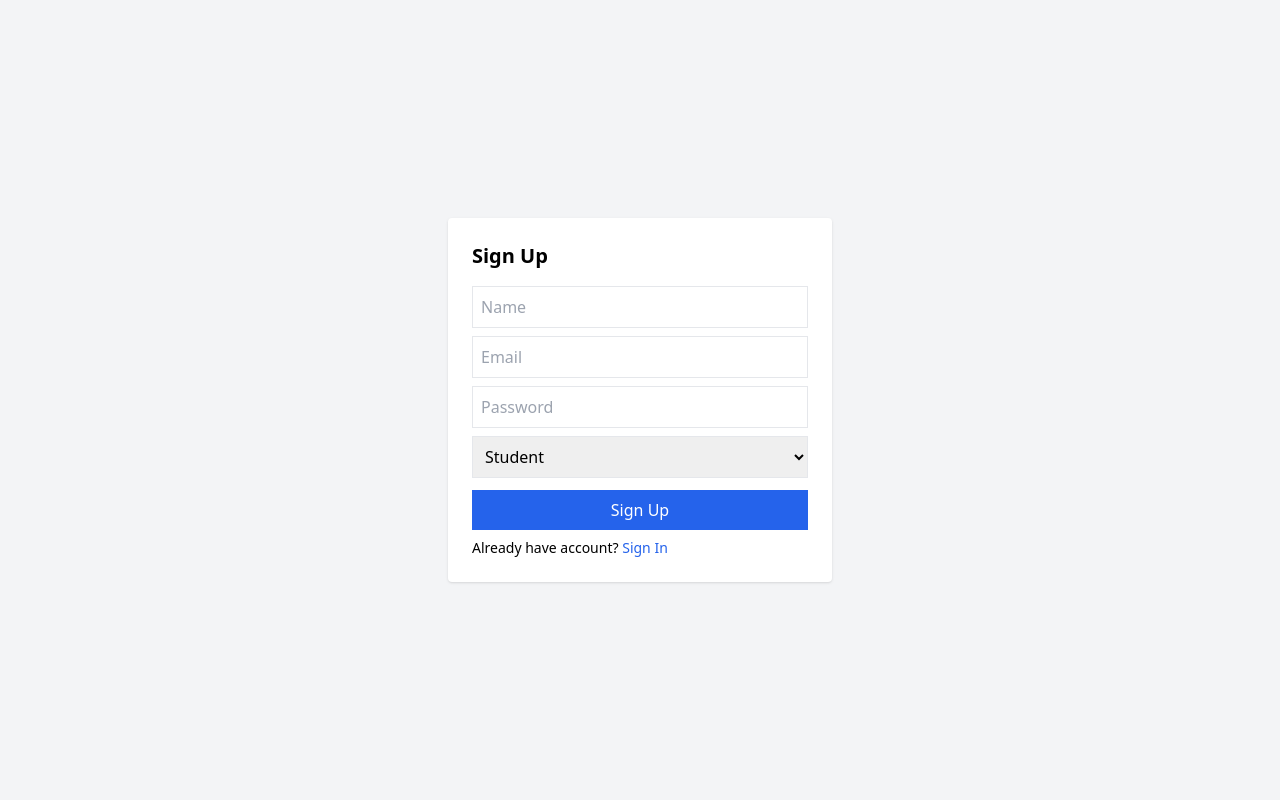
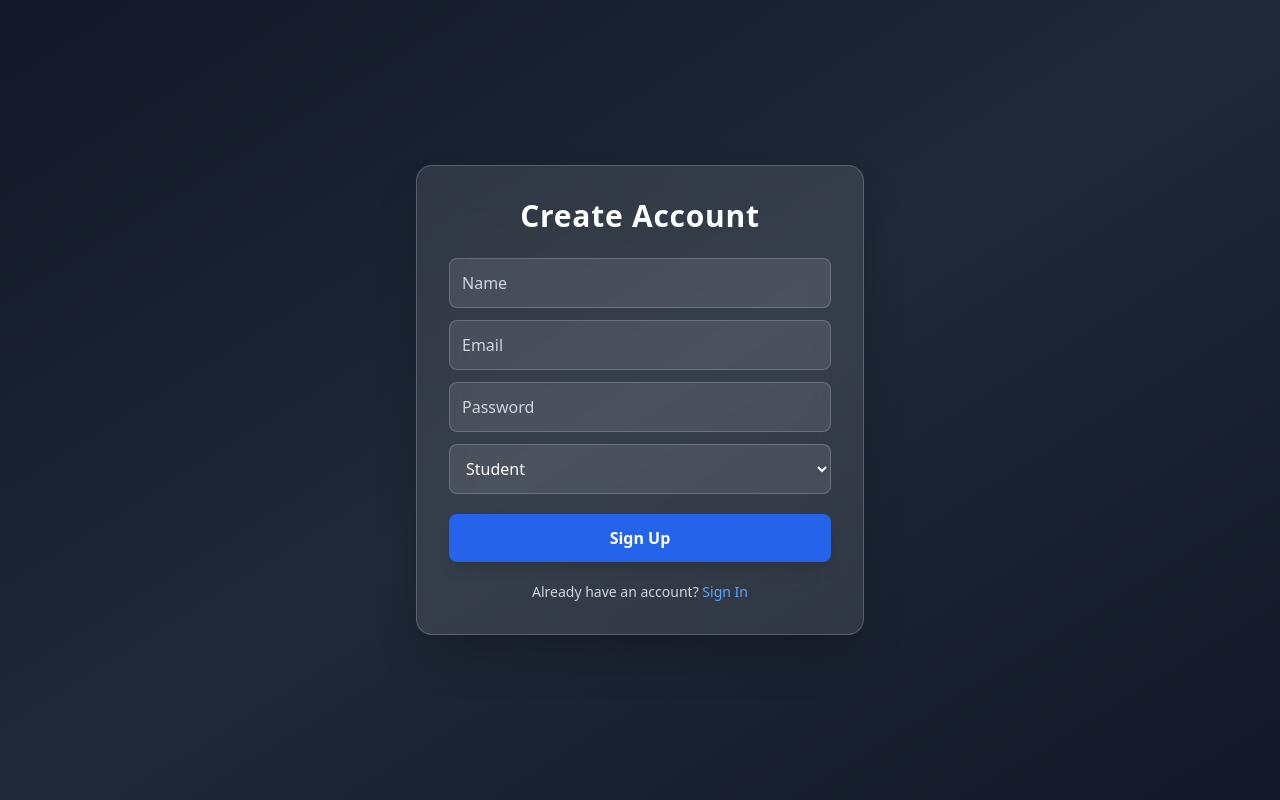
Before and after one commit to Shovon8054/hireflow, a React (Vite) app in the folder frontend/: page /signup in a window 1280 px wide. Built offline with nearby package versions, Linux system fonts and the light colour scheme.

Commit message:
sign in and sign up page ui updated

```diff
--- a/frontend/src/pages/Signin.jsx
+++ b/frontend/src/pages/Signin.jsx
@@ -39,15 +39,15 @@ const Signin = () => {
   };
 
   return (
-    <div className="min-h-screen flex items-center justify-center bg-gray-100">
+    <div className="min-h-screen flex items-center justify-center bg-gradient-to-br from-gray-900 via-gray-800 to-gray-900 px-4">
 
-      <div className="bg-white p-8 rounded shadow w-96">
+    <div className="w-full max-w-md bg-white/10 backdrop-blur-xl border border-white/20 p-8 rounded-2xl shadow-2xl">
 
-        <h2 className="text-2xl font-bold mb-5 text-center">
-          Sign In
+        <h2 className="text-3xl font-bold mb-6 text-center text-white tracking-wide">
+        Log In
         </h2>
 
-        <form onSubmit={handleSubmit} className="space-y-4">
+        <form onSubmit={handleSubmit} className="space-y-5">
 
         <input
             type="email"
@@ -55,7 +55,7 @@ const Signin = () => {
             placeholder="Email"
             value={form.email}
             onChange={handleChange}
-            className="w-full border p-2 rounded"
+            className="w-full bg-white/10 text-white placeholder-gray-300 border border-white/20 p-3 rounded-lg focus:outline-none focus:ring-2 focus:ring-green-500 transition"
             required
         />
 
@@ -65,22 +65,22 @@ const Signin = () => {
             placeholder="Password"
             value={form.password}
             onChange={handleChange}
-            className="w-full border p-2 rounded"
+            className="w-full bg-white/10 text-white placeholder-gray-300 border border-white/20 p-3 rounded-lg focus:outline-none focus:ring-2 focus:ring-green-500 transition"
             required
         />
 
         <button
             type="submit"
-            className="w-full bg-green-600 text-white p-2 rounded"
+            className="w-full bg-green-600 hover:bg-green-500 active:scale-[0.98] text-white p-3 rounded-lg font-semibold transition duration-200 shadow-lg"
         >
             Login
         </button>
 
         </form>
 
-        <p className="mt-4 text-center text-sm">
-          Don't have account?{" "}
-          <Link to="/signup" className="text-blue-600">
+        <p className="mt-5 text-center text-sm text-gray-300">
+        Don't have an account?{" "}
+        <Link to="/signup" className="text-green-400 hover:text-green-300 font-medium">
             Sign Up
         </Link>
         </p>
--- a/frontend/src/pages/Signup.jsx
+++ b/frontend/src/pages/Signup.jsx
@@ -37,28 +37,28 @@ const SignUp = () => {
   };
 
   return (
-    <div className="h-screen flex items-center justify-center bg-gray-100">
+    <div className="min-h-screen flex items-center justify-center bg-gradient-to-br from-gray-900 via-gray-800 to-gray-900 px-4">
 
     <form
         onSubmit={handleSubmit}
-        className="bg-white p-6 rounded shadow w-96"
+        className="w-full max-w-md bg-white/10 backdrop-blur-xl border border-white/20 p-8 rounded-2xl shadow-2xl"
     >
 
-        <h2 className="text-xl font-bold mb-4">
-          Sign Up
+        <h2 className="text-3xl font-bold mb-6 text-center text-white tracking-wide">
+        Create Account
         </h2>
 
         <input
         name="name"
         placeholder="Name"
-          className="border p-2 w-full mb-2"
+        className="w-full bg-white/10 text-white placeholder-gray-300 border border-white/20 p-3 rounded-lg mb-3 focus:outline-none focus:ring-2 focus:ring-blue-500 transition"
         onChange={handleChange}
         />
 
         <input
         name="email"
         placeholder="Email"
-          className="border p-2 w-full mb-2"
+        className="w-full bg-white/10 text-white placeholder-gray-300 border border-white/20 p-3 rounded-lg mb-3 focus:outline-none focus:ring-2 focus:ring-blue-500 transition"
         onChange={handleChange}
         />
 
@@ -66,28 +66,28 @@ const SignUp = () => {
         name="password"
         type="password"
         placeholder="Password"
-          className="border p-2 w-full mb-2"
+        className="w-full bg-white/10 text-white placeholder-gray-300 border border-white/20 p-3 rounded-lg mb-3 focus:outline-none focus:ring-2 focus:ring-blue-500 transition"
         onChange={handleChange}
         />
 
         <select
         name="role"
-          className="border p-2 w-full mb-3"
+        className="w-full bg-white/10 text-white border border-white/20 p-3 rounded-lg mb-5 focus:outline-none focus:ring-2 focus:ring-blue-500 transition"
         onChange={handleChange}
         >
-          <option value="student">Student</option>
-          <option value="company">Company</option>
+        <option value="student" className="text-black">Student</option>
+        <option value="company" className="text-black">Company</option>
         </select>
 
         <button
-          className="bg-blue-600 text-white w-full p-2"
+        className="w-full bg-blue-600 hover:bg-blue-500 active:scale-[0.98] text-white p-3 rounded-lg font-semibold transition duration-200 shadow-lg"
         >
         Sign Up
         </button>
 
-        <p className="mt-2 text-sm">
-          Already have account?{" "}
-          <Link to="/" className="text-blue-600">
+        <p className="mt-5 text-center text-sm text-gray-300">
+        Already have an account?{" "}
+        <Link to="/" className="text-blue-400 hover:text-blue-300 font-medium">
             Sign In
         </Link>
         </p>
```
Lines whose indentation alone changed are shown as unchanged.
